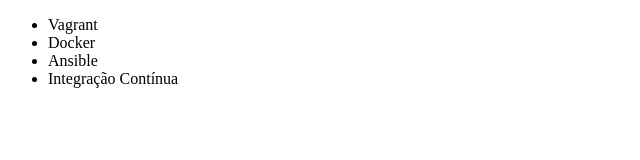
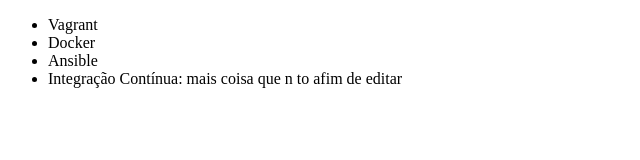
Before and after one commit to caina-mota/CursoGitAlura, a plain HTML site: page Index.html in a window 1280 px wide. Shown: the whole page, without its empty margins (0-640 px from the left). Drawn offline with Linux system fonts and the light colour scheme.

Commit message:
renomeado o nome do curso integração continua

```diff
--- a/Index.html
+++ b/Index.html
@@ -9,7 +9,7 @@
         <li>Vagrant</li>
         <li>Docker</li>
         <li>Ansible</li>
-        <li>Integração Contínua</li>
+        <li>Integração Contínua: mais coisa que n to afim de editar</li>
     </ul>
 </body>
 </html>
```
